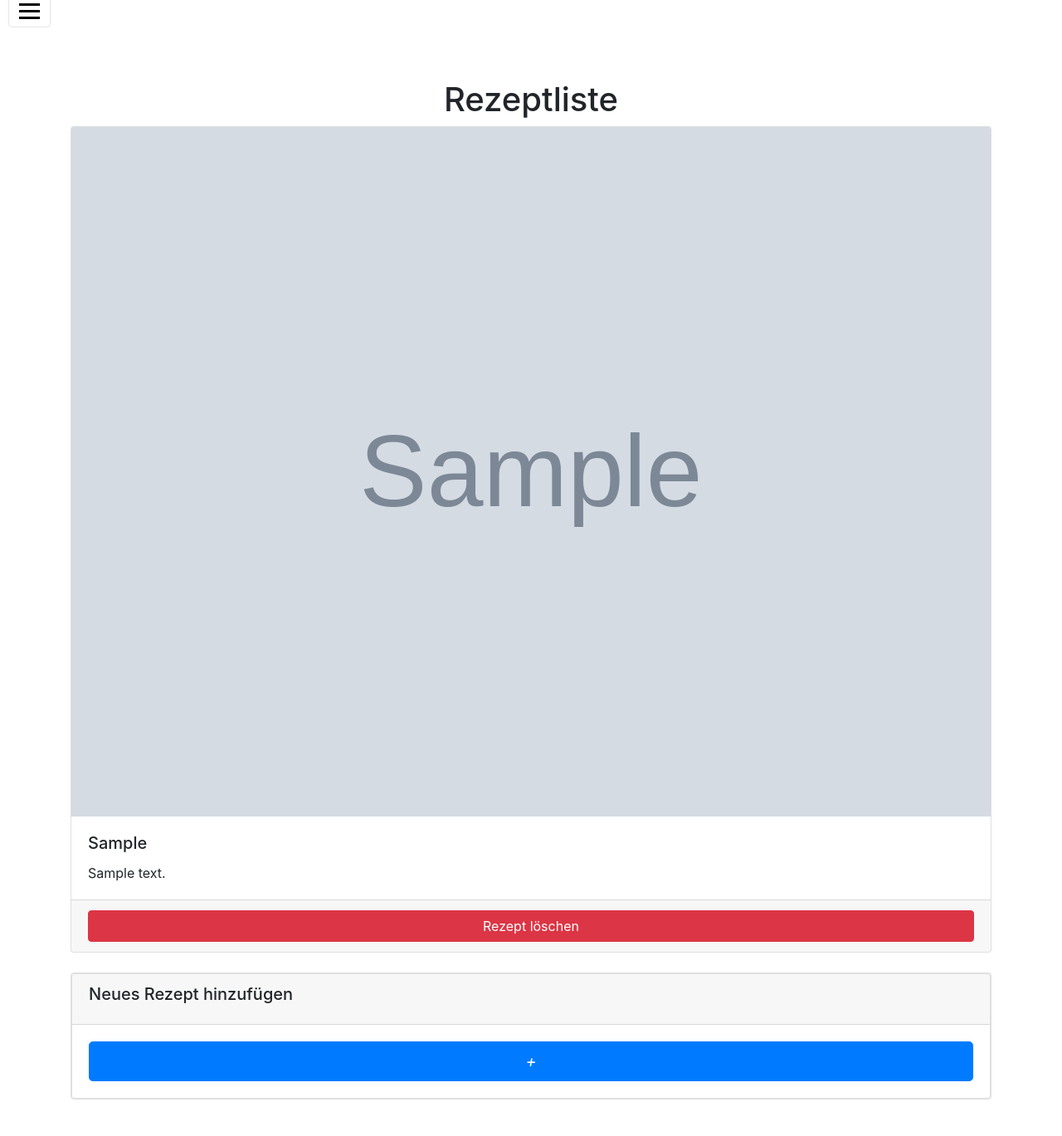
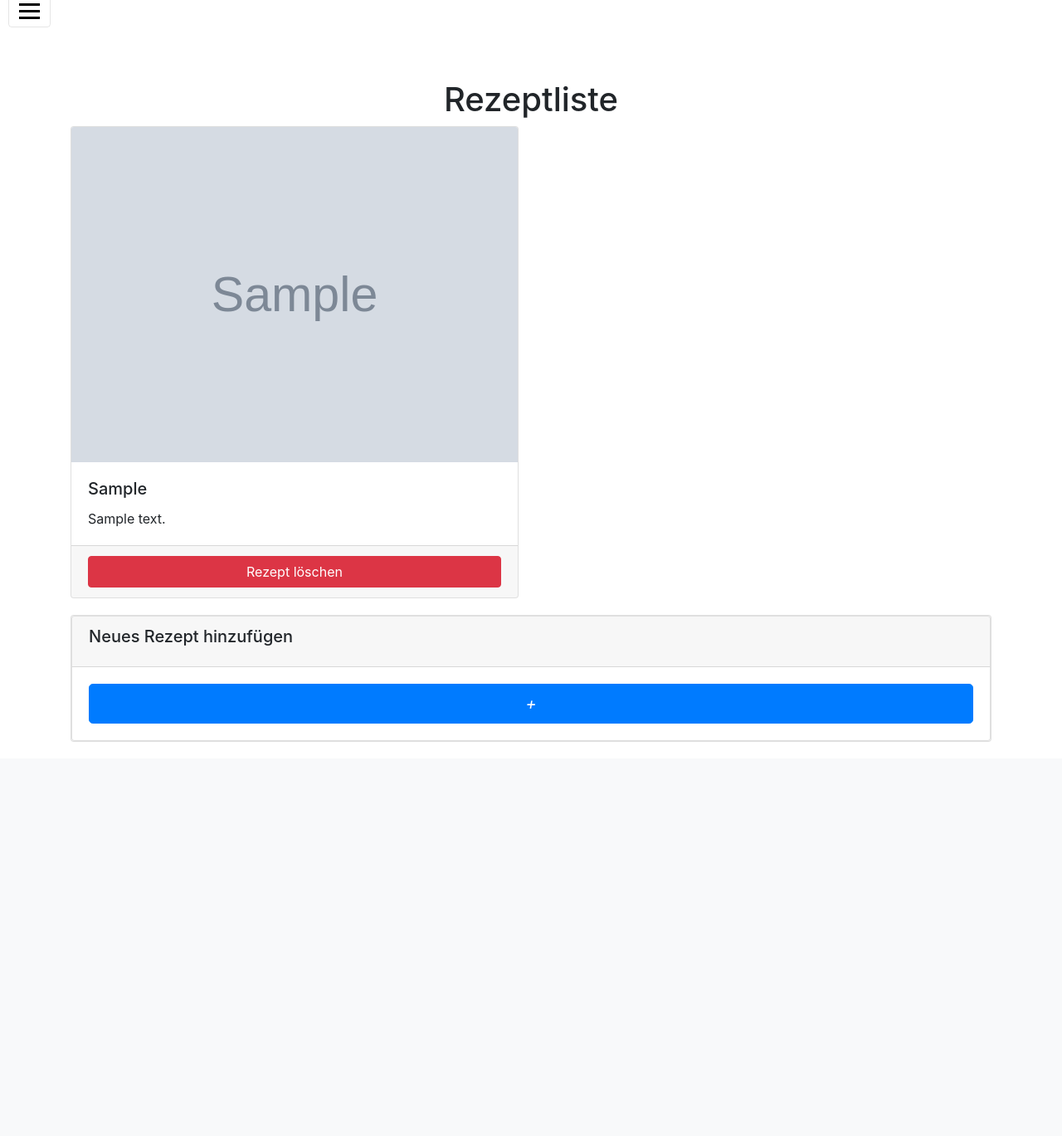
Before and after one commit to NikolasHo/KURS, a Django app: page /recipe in a window 1280 px wide. Shown: the part 16-1385 px from the top of the page at 83% size. After the commit the page ends 910 px from the top, so only its background shows below. Run offline with Django 4.2, Linux system fonts and the light colour scheme; tables that the repository leaves empty hold one stand-in row (values such as "Sample post"); grey boxes marked "Sample" are stand-in pictures; parts of the project's set-up code (start-up, migrations or seed data) failed here and were passed over; some libraries are stand-ins or nearby versions.

Commit message:
Only 2 in one row

```diff
--- a/web/page/templates/pages/recipe_list.html
+++ b/web/page/templates/pages/recipe_list.html
@@ -8,30 +8,37 @@
   <title>Rezeptliste</title>
   <meta name="viewport" content="width=device-width, initial-scale=1, viewport-fit=cover">
   <link rel="stylesheet" href="https://stackpath.bootstrapcdn.com/bootstrap/4.5.0/css/bootstrap.min.css">
+  <style>
+    .card-column {
+        margin-bottom: 20px;
+    }
+
+</style>
 </head>
 <body>
   <div class="container">
     <h1 class="text-center mt-3">Rezeptliste</h1>
 
-    <div class="card-deck">
+    <div class="row">
       {% for recipe in recipes %}
-        <div class="card mb-4">
+          <div class="col-md-6 card-column">
+              <div class="card mb-6" >
                   <img src="{{ recipe.img.url }}" alt="{{ recipe.headline }}" class="card-img-top" onclick="navigateToRecipe({{ recipe.id }})">
                   <div class="card-body">
                       <h5 class="card-title">{{ recipe.headline }}</h5>
                       <p class="card-text">{{ recipe.description }}</p>
                   </div>
                   <div class="card-footer">
-            <form  id="delete-form" action="{% url 'delete_recipe' recipe.id %}" method="POST">
+                      <form id="delete-form" action="{% url 'delete_recipe' recipe.id %}" method="POST">
                           {% csrf_token %}
-                <button class="btn btn-danger btn-block" type="submit">Rezept löschen
-                </button>
+                          <button class="btn btn-danger btn-block" type="submit">Rezept löschen</button>
                       </form>
+                  </div>
               </div>
           </div>
       {% endfor %}
   </div>
-    <div class="card mb-4">
+    <div class="card mb-6">
 
         <div class="card custom-card">
             <div class="card-header">
```
Lines whose indentation alone changed are shown as unchanged.
